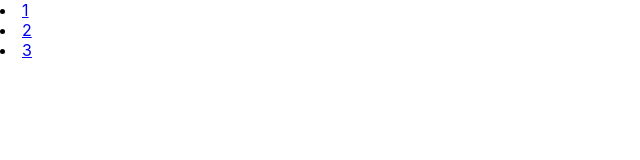
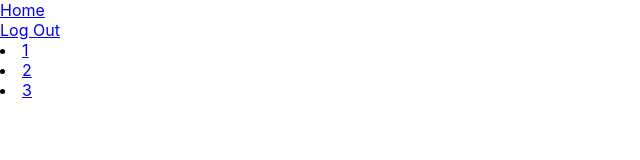
Before and after one commit to Aierbote/login-router-dynamic, a React (Create React App) app: page / in a window 1280 px wide. Shown: the top 160 px of the page, without its empty margins (0-640 px from the left). Built offline with nearby package versions, Linux system fonts and the light colour scheme.

Commit message:
feat: preliminary navbar

```diff
--- a/src/App.tsx
+++ b/src/App.tsx
@@ -1,5 +1,5 @@
 import { useContext } from "react";
-import { BrowserRouter, Route, Routes } from "react-router-dom";
+import { BrowserRouter, NavLink, Route, Routes } from "react-router-dom";
 import { AppContext } from "./ContextProvider";
 import { LoginRoute } from "./components/LoginRoute";
 import { HomeRoute } from "./components/HomeRoute";
@@ -9,6 +9,15 @@ function App() {
 
 	return (
 		<BrowserRouter>
+			<nav>
+				<div>
+					<NavLink to="/">Home</NavLink>
+				</div>
+				<div>
+					<NavLink to="/login">Log Out</NavLink>
+				</div>
+			</nav>
+
 			<Routes>
 				<Route path="/login" element={<LoginRoute />} />
 				<Route path="/" element={<HomeRoute />} />
```
